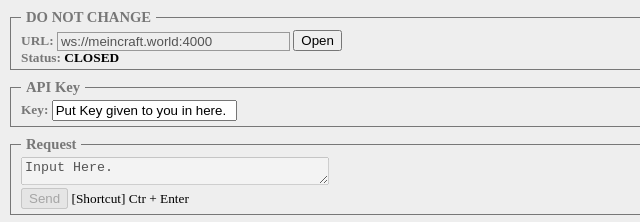
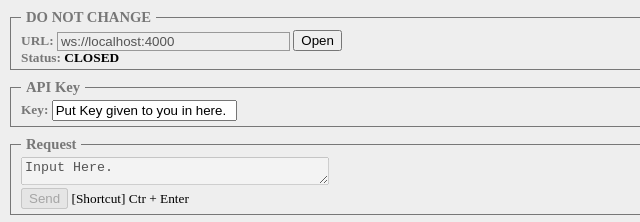
Before and after one commit to Agentkempo/websocket-security, a plain HTML site: page control panel/index.html in a window 1280 px wide. Shown: the top 222 px of the page, 0-640 px from the left. Drawn offline with Linux system fonts and the light colour scheme.

Commit message:
Update index.html

```diff
--- a/control panel/index.html
+++ b/control panel/index.html
@@ -12,7 +12,7 @@
 		<legend>DO NOT CHANGE</legend>
 		<div>
 			<label>URL:</label>
-			<input type="text" id="serverUrl" value="ws://meincraft.world:4000" disabled/>
+			<input type="text" id="serverUrl" value="ws://localhost:4000" disabled/>
 			<button id="connectButton">Open</button>
 			<button id="disconnectButton">Close</button>
 		</div>
```
